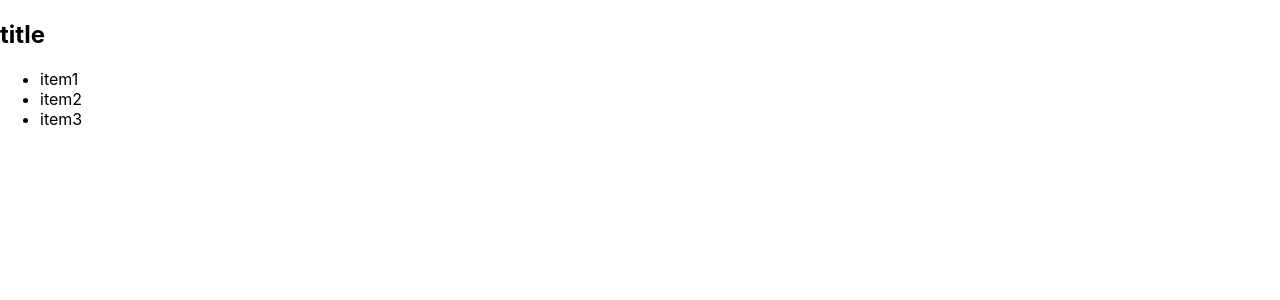
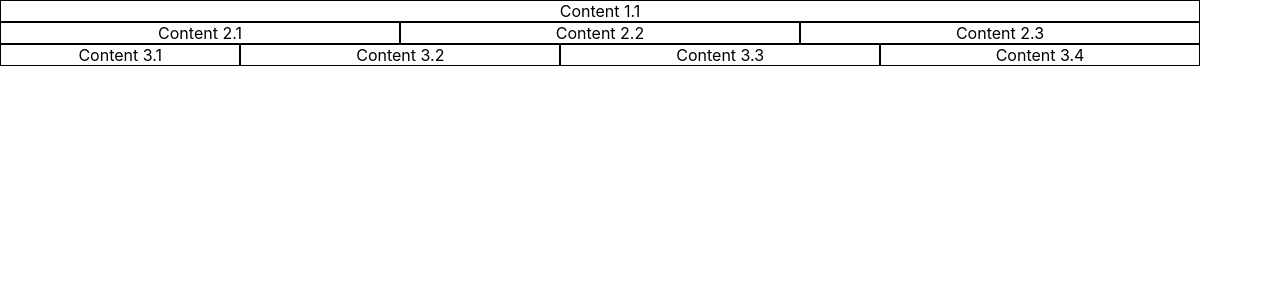
Before and after one commit to Sacvartello/react, a React (Create React App) app: page / in a window 1280 px wide. Shown: the top 300 px of the page. Built offline with nearby package versions, Linux system fonts and the light colour scheme.

Commit message:
Grid example

```diff
--- a/src/App.js
+++ b/src/App.js
@@ -8,13 +8,14 @@
 import UserForm1 from './components/UserForm1';
 import PageUsers from './pages/PageUsers';
 import ListPage from './pages/ListPage'
+import GridPage from './pages/GridPage';
 class App extends React.Component{
     constructor(props) {
         super(props)
     }
     render(){
         return  <div>
-                    <ListPage/>
+                    <GridPage/>
                 </div>
     }
 
--- /dev/null
+++ b/src/components/Grid/Column/index.js
@@ -0,0 +1,13 @@
+import React from 'react';
+import './style.css'
+
+const Column = (props) => {
+    const {children, colNum}= props
+    return (
+        <div className={`col col-${colNum}`}>
+            {children}
+        </div>
+    );
+}
+
+export default Column;
--- /dev/null
+++ b/src/components/Grid/Column/style.css
@@ -0,0 +1,19 @@
+.col{
+    border: 1px solid black;
+    text-align: center;
+}
+.col-12{
+    width: 100%
+}
+.col-4{
+    width: calc(1/3*100%);
+}
+.col-3{
+    width: 25%
+}
+.col-2{
+    width: calc(1/6*100%)
+}
+.col-1{
+    width: calc(1/12*100%)
+}
--- /dev/null
+++ b/src/components/Grid/Row/index.js
@@ -0,0 +1,12 @@
+import React, { Children } from 'react';
+
+const Row = (props) => {
+    const {children} = props
+    return (
+        <div style={{display: 'flex'}}>
+            {children}
+        </div>
+    );
+}
+
+export default Row;
--- /dev/null
+++ b/src/components/Grid/index.js
@@ -0,0 +1,12 @@
+import React from 'react';
+
+const Grid = (props) => {
+    const {children}= props
+    return (
+        <div style={{maxWidth: '1200px'}}>
+            {children}
+        </div>
+    );
+}
+
+export default Grid;
--- /dev/null
+++ b/src/pages/GridPage/index.js
@@ -0,0 +1,42 @@
+import React from 'react';
+import Grid from '../../components/Grid';
+import Row from '../../components/Grid/Row';
+import Column from '../../components/Grid/Column';
+const GridPage = () => {
+    return (
+        <Grid>
+            <Row>
+                <Column colNum={12}>
+                    <div>Content 1.1</div>
+                </Column>
+            </Row>
+            <Row>
+                <Column colNum={4}>
+                    <div>Content 2.1</div>
+                </Column>
+                <Column colNum={4}>
+                    <div>Content 2.2</div>
+                </Column>
+                <Column colNum={4}>
+                    <div>Content 2.3</div>
+                </Column>
+            </Row>
+            <Row>
+                <Column colNum={3}>
+                    <div>Content 3.1</div>
+                </Column>
+                <Column colNum={4}>
+                    <div>Content 3.2</div>
+                </Column>
+                <Column colNum={4}>
+                    <div>Content 3.3</div>
+                </Column>
+                <Column colNum={4}>
+                    <div>Content 3.4</div>
+                </Column>
+            </Row>
+        </Grid>
+    );
+}
+
+export default GridPage;
```
